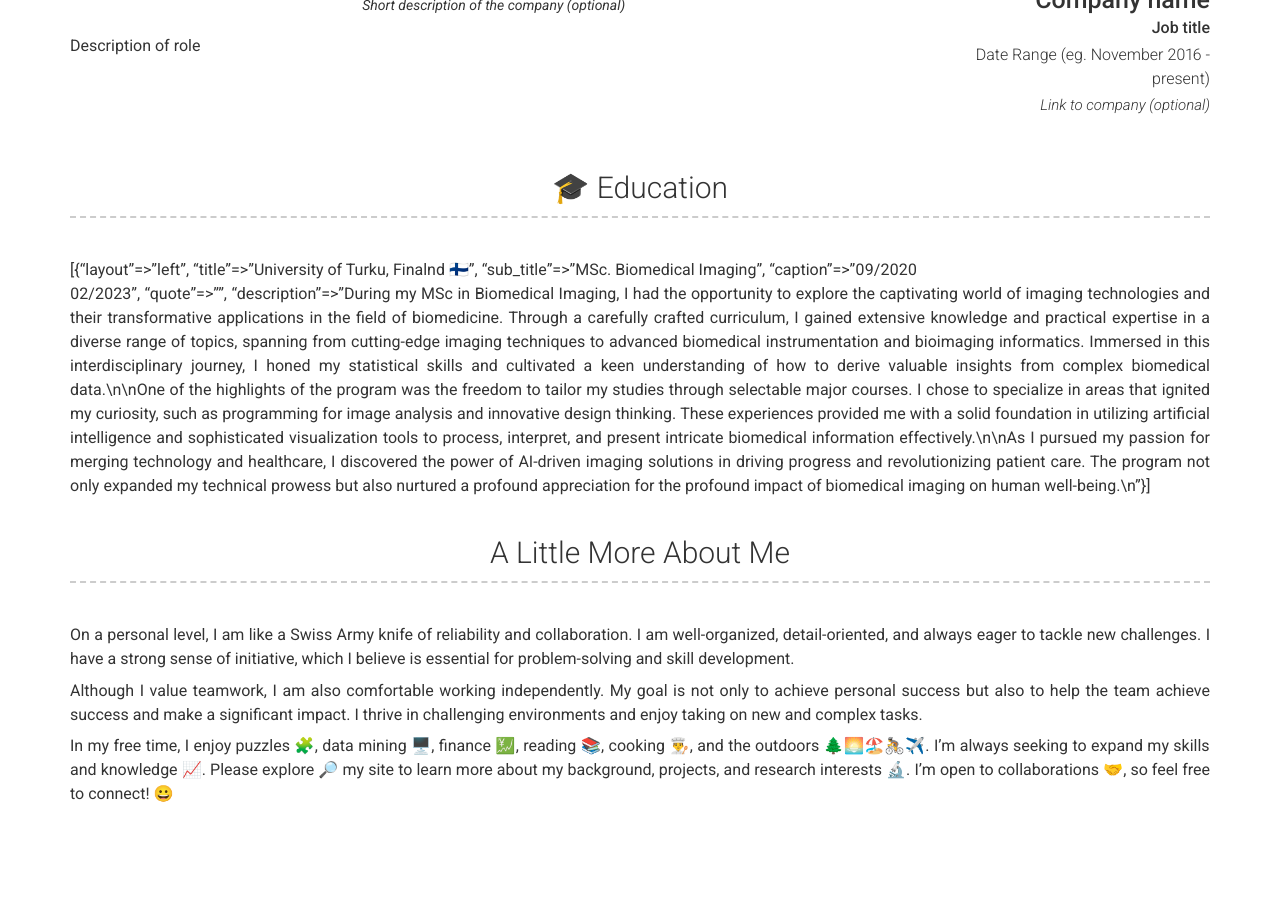
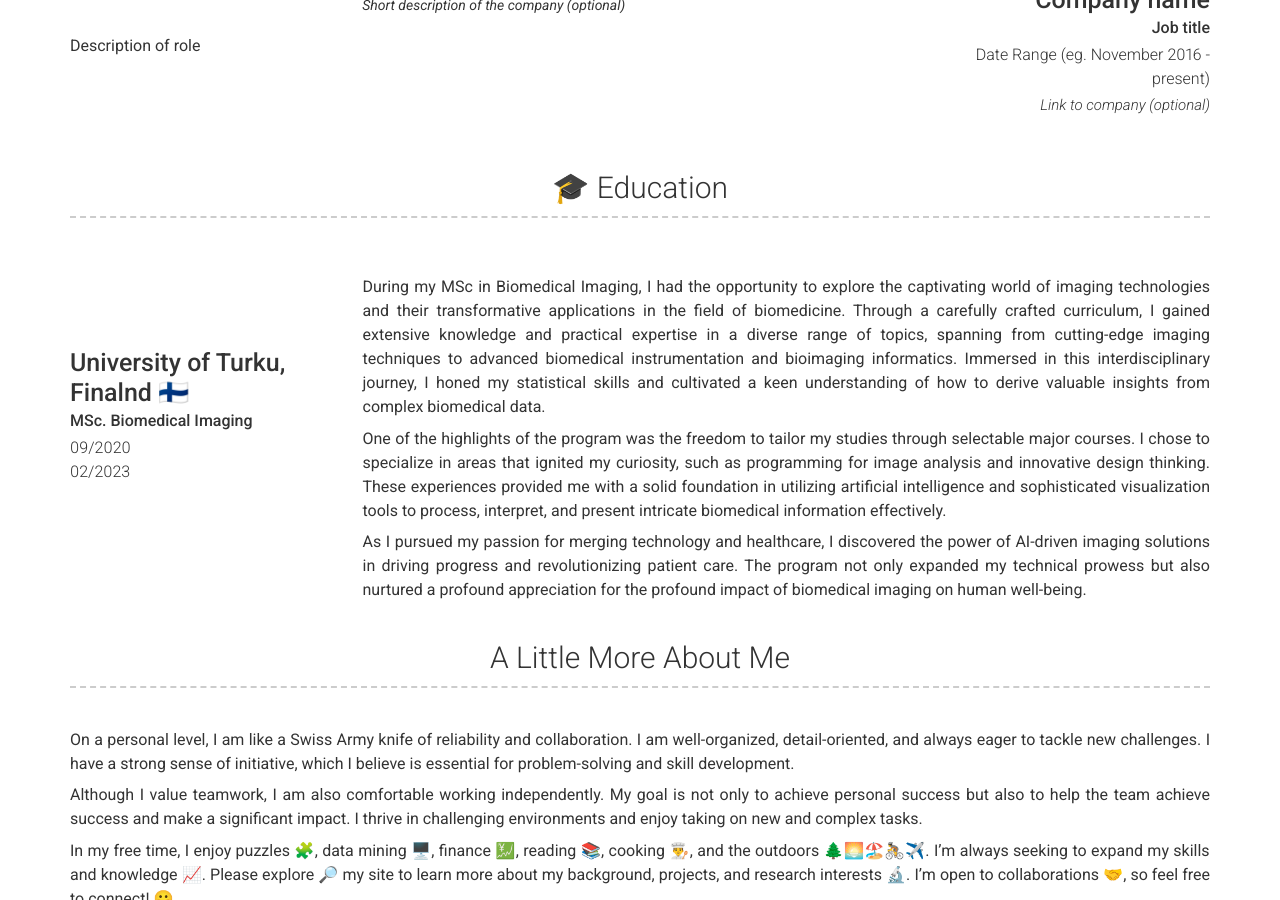
Before and after one commit to aminrezaei-img/CV, a Jekyll site: the page built from index.md, in a window 1280 px wide and 900 px high, scrolled down 1342 px. Built offline with Jekyll 4.4.1, drawn with Linux system fonts in a browser that asks for light colours; nearby versions of some CDN libraries.

Commit message:
Update _config.yml

```diff
--- a/_config.yml
+++ b/_config.yml
@@ -81,7 +81,7 @@ content:
         description: | # this will include new lines to allow paragraphs
           Description of role
   - title: 🎓 Education
-    layout: text
+    layout: list
     content:
       - layout: left
         title: University of Turku, Finalnd 🇫🇮
```
